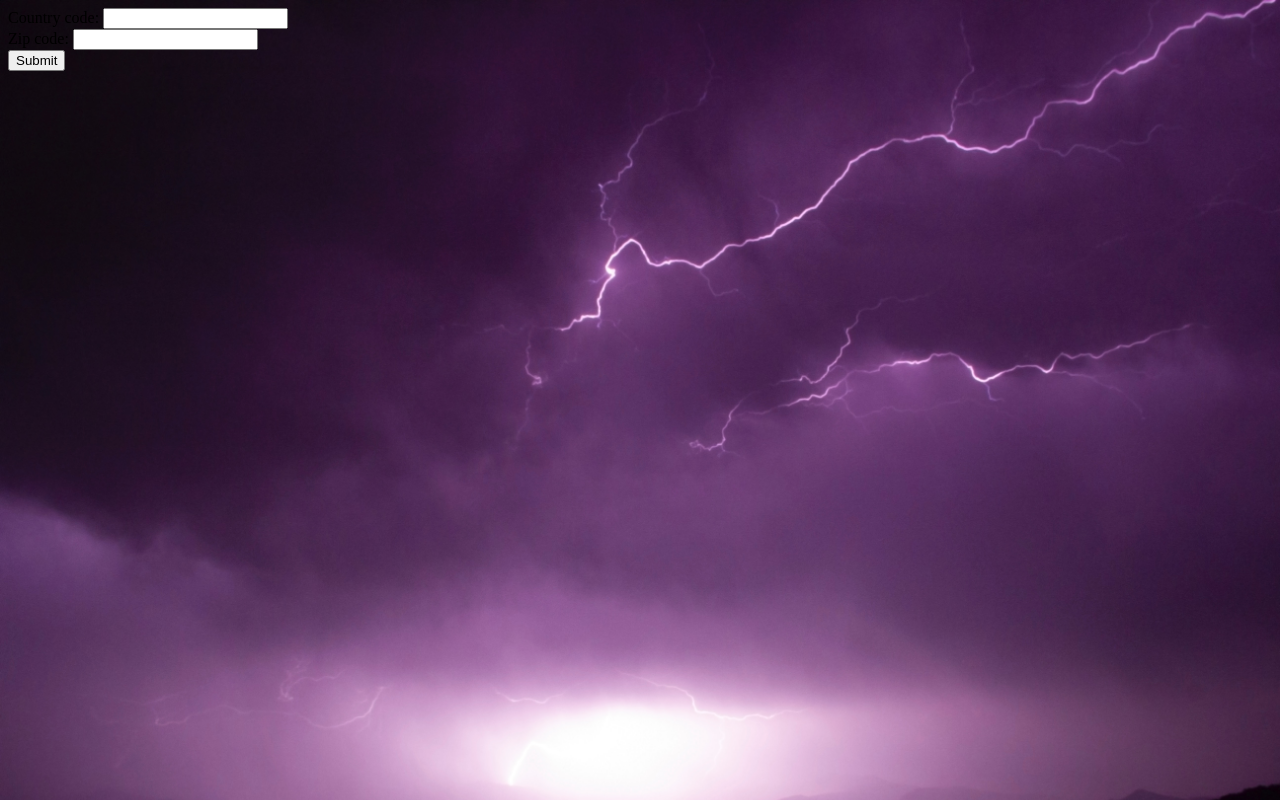
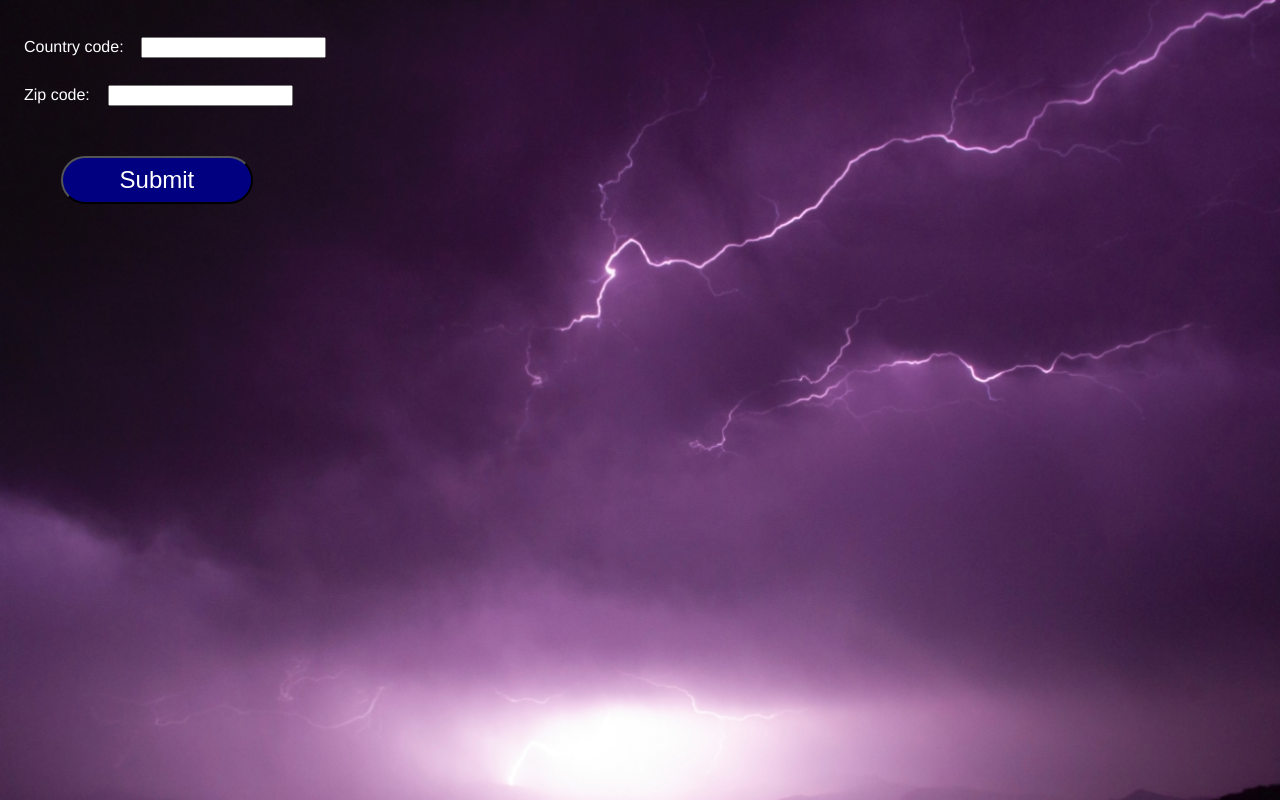
Before and after one commit to cbayles1/weather, a Next.js app: page / in a window 1280 px wide. Built offline with nearby package versions, Linux system fonts and the light colour scheme.

Commit message:
finished...?

```diff
--- a/pages/[country]/[zip].js
+++ b/pages/[country]/[zip].js
@@ -66,7 +66,7 @@ export default function Zip({geoData, currentWeather, forecastWeather}) {
     <div id="current">
       <span id="leftHalf">
         <br></br>
-        <Link href="/" id="back">Change Location</Link>
+        <button><Link href="/" id="back">Change Location</Link></button>
         <div id="currentTempBox">
           <div id="currentTemp">{Math.round(currentWeather['temp'])}°F</div>
           <div id="feelsLike">Feels Like: {Math.round(currentWeather['feels_like'])}°F</div>
--- a/pages/[country]/index.js
+++ b/pages/[country]/index.js
@@ -15,7 +15,8 @@ export default function Country() {
     router.push(`${country}/${zip}`);
   }
 
-  return (<>
+  return (
+  <div class="searchPageContainer">
     <Head>
       <title>My New Weather App</title>
     </Head>
@@ -28,5 +29,5 @@ export default function Country() {
       <br></br>
       <button type="submit">Submit</button>
     </form>
-  </>);
+  </div>);
 }
--- a/pages/index.js
+++ b/pages/index.js
@@ -14,7 +14,8 @@ export default function App() {
     router.push(`${country}/${zip}`);
   }
 
-  return (<>
+  return (
+  <div class="searchPageContainer">
     <Head>
       <title>My New Weather App</title>
     </Head>
@@ -31,5 +32,5 @@ export default function App() {
       <br></br>
       <button type="submit">Submit</button>
     </form>
-  </>);
+  </div>);
 }
--- a/styles/globals.css
+++ b/styles/globals.css
@@ -12,6 +12,12 @@
   font-family: 'Franklin Gothic Medium', 'Arial Narrow', Arial, sans-serif;
 }
 
+.searchPageContainer {
+  color: white;
+  font-family: 'Franklin Gothic Medium', 'Arial Narrow', Arial, sans-serif;
+  padding: 1em;
+}
+
 #current {
   width: 100%;
   height: 50%;
@@ -24,7 +30,7 @@
   height: 80%;
 }
 
-#back {
+button {
   min-width: 8em;
   max-width: 20%;
   height: 15%;
@@ -37,7 +43,16 @@
   text-decoration: none;
 }
 
-#back:hover {
+a {
+  color: white;
+  text-decoration: none;
+}
+
+input {
+  margin: 1em;
+}
+
+button:hover {
   background-color: blue;
 }
 
```
